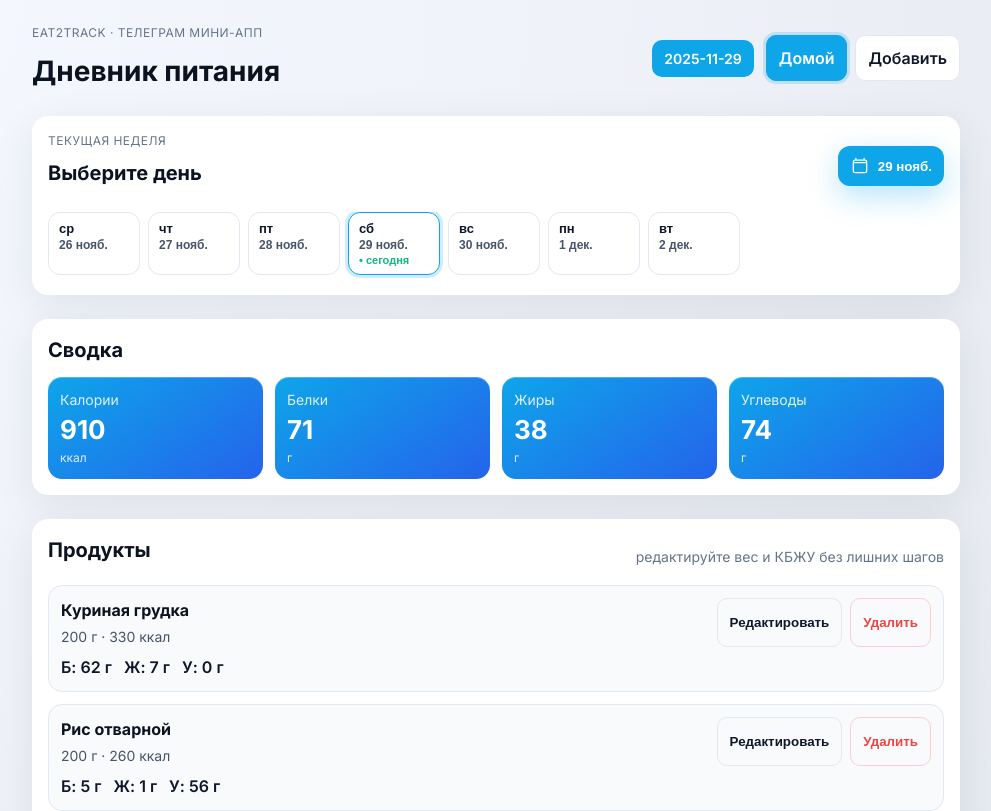
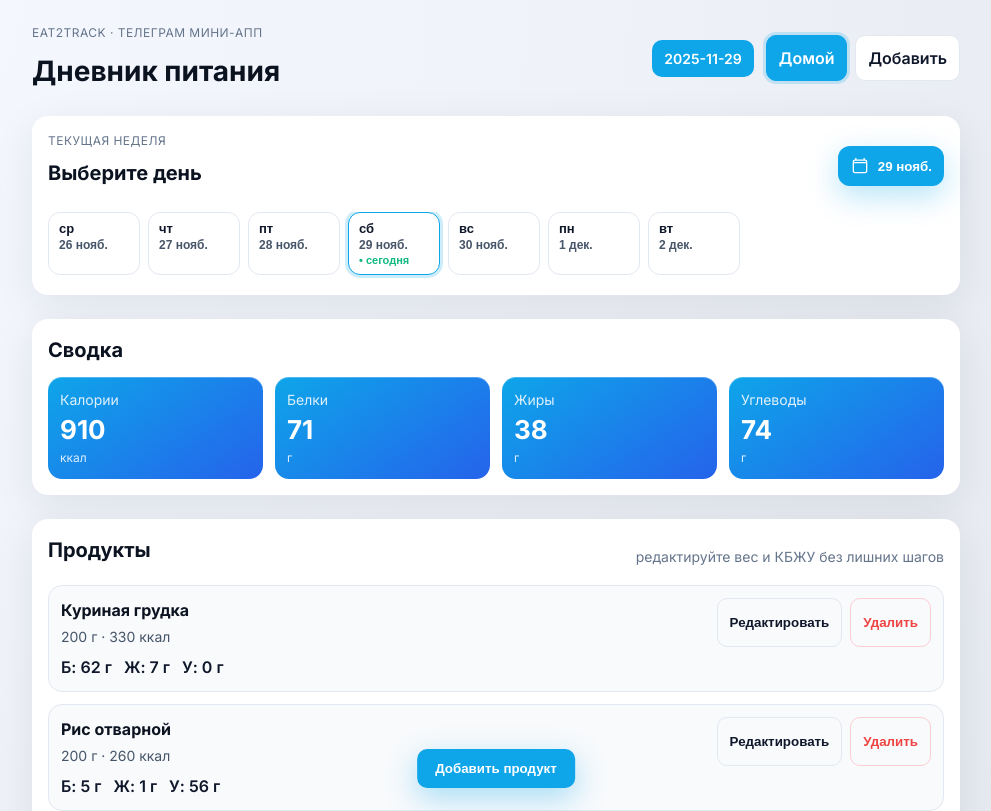
Before and after one commit to makeycc/eat2track, a React (Vite) app: page / in a window 1280 px wide. Shown: the top 811 px of the page, without its empty margins (144-1135 px from the left). Built offline with nearby package versions, Linux system fonts and the light colour scheme.

Commit message:
Add add page navigation and floating action button

```diff
--- a/src/pages/AddProductPage.tsx
+++ b/src/pages/AddProductPage.tsx
@@ -1,3 +1,4 @@
+import { Link } from 'react-router-dom';
 import { AddProductForm } from '../components/AddProductForm';
 import { DaySlider } from '../components/DaySlider';
 import { useDiaryStore } from '../store/useDiaryStore';
@@ -15,8 +16,11 @@ export function AddProductPage() {
 
       <section>
         <div className="section-header">
-          <h2>Добавить продукт</h2>
-          <span className="hint">дата: {selectedDate}</span>
+          <div>
+            <h2>Добавить продукт</h2>
+            <span className="hint">дата: {selectedDate}</span>
+          </div>
+          <Link to="/" className="nav-button ghost">Назад</Link>
         </div>
         <AddProductForm onSubmit={addEntry} onSearch={recordSearch} history={searchHistory} />
       </section>
--- a/src/pages/HomePage.tsx
+++ b/src/pages/HomePage.tsx
@@ -1,4 +1,5 @@
 import { useMemo } from 'react';
+import { useNavigate } from 'react-router-dom';
 import { DaySlider } from '../components/DaySlider';
 import { MacroSummary } from '../components/MacroSummary';
 import { FoodList } from '../components/FoodList';
@@ -21,6 +22,7 @@ function calculateDailyTotals(entries: DiaryEntry[]): Macros {
 }
 
 export function HomePage() {
+  const navigate = useNavigate();
   const selectedDate = useDiaryStore((state) => state.selectedDate);
   const setSelectedDate = useDiaryStore((state) => state.setSelectedDate);
   const entries = useDiaryStore((state) => state.entries[state.selectedDate] ?? []);
@@ -45,6 +47,10 @@ export function HomePage() {
         </div>
         <FoodList entries={entries} onUpdate={updateEntry} onDelete={deleteEntry} />
       </section>
+
+      <button type="button" className="floating-add-button" onClick={() => navigate('/add')}>
+        Добавить продукт
+      </button>
     </>
   );
 }
--- a/src/styles/index.css
+++ b/src/styles/index.css
@@ -358,6 +358,16 @@ button.primary {
   margin-top: 12px;
 }
 
+.floating-add-button {
+  position: fixed;
+  bottom: 12px;
+  left: 50%;
+  transform: translateX(-50%);
+  z-index: 10;
+  padding: 12px 18px;
+  box-shadow: 0 10px 30px rgba(14, 165, 233, 0.35);
+}
+
 .add-product {
   display: flex;
   flex-direction: column;
```
